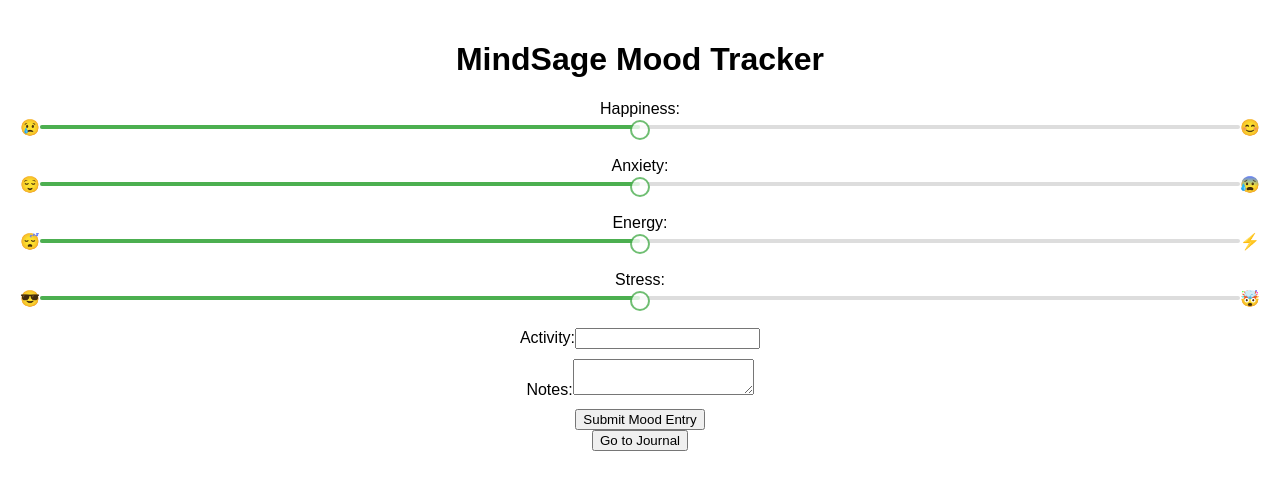
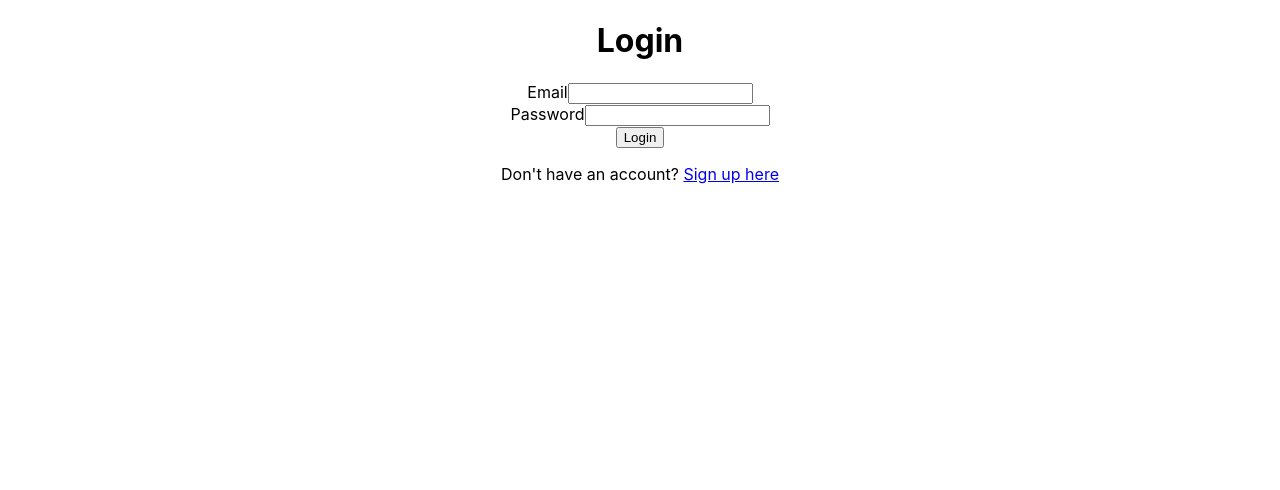
Before and after one commit to hvpham-yorku/project-mental_wellness_webapp, a React (Create React App) app in the folder MindSage/mind-sage-frontend/: page / in a window 1280 px wide. Shown: the top 490 px of the page. Built offline with nearby package versions, Linux system fonts and the light colour scheme.

Commit message:
For login page and functionality

```diff
--- a/MindSage/mind-sage-frontend/src/App.js
+++ b/MindSage/mind-sage-frontend/src/App.js
@@ -1,15 +1,21 @@
+// src/App.js
 import React from "react";
 import { Routes, Route } from "react-router-dom";
 import './App.css';
 import Home from "./pages/Home";
 import JournalPage from "./pages/JournalPage";
+import Login from "./pages/login";
+import SignUp from "./pages/SignUp";  // Import SignUp component
 
 function App() {
     return (
         <div className="App">
             <Routes>
-                <Route path="/" element={<Home/>} />
-                <Route path="/journal" element={<JournalPage/>} />
+                <Route path="/" element={<Login />} />  {/* Default login route */}
+                <Route path="/login" element={<Login />} />
+                <Route path="/signup" element={<SignUp />} />  {/* Add signup route */}
+                <Route path="/home" element={<Home />} />
+                <Route path="/journal" element={<JournalPage />} />
             </Routes>
         </div>
     );
--- /dev/null
+++ b/MindSage/mind-sage-frontend/src/pages/SignUp.css
@@ -0,0 +1,39 @@
+/* src/pages/SignUp.css */
+.signup-container {
+    width: 100%;
+    max-width: 400px;
+    margin: 50px auto;
+    padding: 20px;
+    border-radius: 10px;
+    background-color: #f9f9f9;
+    box-shadow: 0 4px 8px rgba(0, 0, 0, 0.1);
+}
+
+.signup-form input {
+    width: 100%;
+    padding: 10px;
+    margin: 10px 0;
+    border: 1px solid #ccc;
+    border-radius: 5px;
+}
+
+.signup-form button {
+    width: 100%;
+    padding: 10px;
+    background-color: #4CAF50;
+    border: none;
+    color: white;
+    font-size: 16px;
+    cursor: pointer;
+    border-radius: 5px;
+}
+
+.signup-form button:hover {
+    background-color: #45a049;
+}
+
+.error {
+    color: red;
+    font-size: 14px;
+    margin-top: 10px;
+}
--- /dev/null
+++ b/MindSage/mind-sage-frontend/src/pages/SignUp.js
@@ -0,0 +1,53 @@
+import React, { useState } from "react";
+import axios from "axios";
+
+function Signup() {
+  const [email, setEmail] = useState("");
+  const [password, setPassword] = useState("");
+  const [message, setMessage] = useState("");
+
+  const handleSubmit = async (e) => {
+    e.preventDefault();
+
+    try {
+      const response = await axios.post("http://localhost:5000/api/signup", {
+        email,
+        password,
+      });
+
+      if (response.data.success) {
+        setMessage("Account created successfully!");
+      } else {
+        setMessage("Failed to create account.");
+      }
+    } catch (error) {
+      setMessage("Error occurred during signup.");
+    }
+  };
+
+  return (
+    <div>
+      <h2>Sign Up</h2>
+      <form onSubmit={handleSubmit}>
+        <input
+          type="email"
+          placeholder="Email"
+          value={email}
+          onChange={(e) => setEmail(e.target.value)}
+          required
+        />
+        <input
+          type="password"
+          placeholder="Password"
+          value={password}
+          onChange={(e) => setPassword(e.target.value)}
+          required
+        />
+        <button type="submit">Sign Up</button>
+      </form>
+      {message && <p>{message}</p>}
+    </div>
+  );
+}
+
+export default Signup;
--- /dev/null
+++ b/MindSage/mind-sage-frontend/src/pages/login.js
@@ -0,0 +1,93 @@
+import React, { useState } from "react";
+import axios from "axios";
+
+const LoginPage = () => {
+  const [email, setEmail] = useState("");
+  const [password, setPassword] = useState("");
+  const [message, setMessage] = useState("");
+  const [isSignup, setIsSignup] = useState(false); // to toggle between signup and login
+  const [error, setError] = useState("");
+
+  const handleLogin = async (e) => {
+    e.preventDefault();
+
+    try {
+      const response = await axios.post("http://localhost:5000/api/login", {
+        email,
+        password,
+      });
+
+      if (response.data.success) {
+        setMessage("Login successful!");
+        // Store the access token if needed
+        localStorage.setItem("access_token", response.data.access_token);
+        // Redirect user or handle login success
+      } else {
+        setMessage(`Login failed: ${response.data.message || 'Unknown error'}`);
+      }
+    } catch (err) {
+      console.error("Login Error:", err.response || err.message || err);
+      setMessage("Error occurred during login. Please check the console for more details.");
+    }
+  };
+
+  const handleSignup = async (e) => {
+    e.preventDefault();
+    try {
+      const response = await axios.post("http://localhost:5000/api/signup", {
+        email,
+        password,
+      });
+
+      if (response.data.success) {
+        setMessage("Account created successfully! Please log in.");
+        setIsSignup(false); // Switch back to login after signup
+      } else {
+        setMessage(`Failed to create account: ${response.data.message || 'Unknown error'}`);
+      }
+    } catch (error) {
+      console.error("Signup Error:", error.response || error.message || error);
+      setMessage("Error occurred during signup. Please check the console for more details.");
+    }
+  };
+
+  return (
+    <div>
+      <h1>{isSignup ? "Sign Up" : "Login"}</h1>
+      <form onSubmit={isSignup ? handleSignup : handleLogin}>
+        <div>
+          <label>Email</label>
+          <input
+            type="email"
+            value={email}
+            onChange={(e) => setEmail(e.target.value)}
+            required
+          />
+        </div>
+        <div>
+          <label>Password</label>
+          <input
+            type="password"
+            value={password}
+            onChange={(e) => setPassword(e.target.value)}
+            required
+          />
+        </div>
+        <button type="submit">{isSignup ? "Sign Up" : "Login"}</button>
+      </form>
+
+      {message && <p>{message}</p>}
+
+      <p>
+        {isSignup ? "Already have an account?" : "Don't have an account?"}{" "}
+        <a href="#" onClick={() => setIsSignup(!isSignup)}>
+          {isSignup ? "Login here" : "Sign up here"}
+        </a>
+      </p>
+
+      {error && <p>{error}</p>}
+    </div>
+  );
+};
+
+export default LoginPage;
```
Also changed, not shown: MindSage/mind-sage-frontend/src/pages/Login.css (added, +39 -0 lines).
